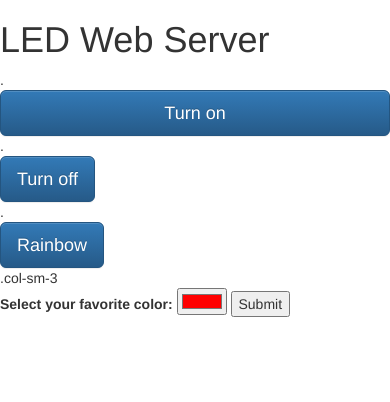
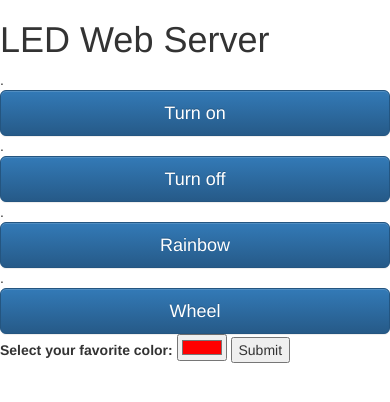
Before and after one commit to olol234/LED_Streifen, a Flask app: page / in a window 390 px wide. Shown: the top 402 px of the page. Run offline with Flask 2, Linux system fonts and the light colour scheme; some libraries are stand-ins or nearby versions.

Commit message:
Wheel added

```diff
--- a/templates/main.html
+++ b/templates/main.html
@@ -14,9 +14,9 @@
 
 <div class="row">
   <div class="col-md-3">.<div><a href="/on" class="btn btn-block btn-lg btn-primary" role="button">Turn on</a></div></div>
-  <div class="col-md-3">.<div><a href="/off" class="btn  btn-lg btn-primary" role="button">Turn off</a></div></div>
-  <div class="col-md-3">. <div><a href="/rainbow" class="btn  btn-lg btn-primary" role="button">Rainbow</a></div></div>
-  <div class="col-md-3">.col-sm-3</div>
+  <div class="col-md-3">.<div><a href="/off" class="btn  btn-lg btn-block btn-primary" role="button">Turn off</a></div></div>
+  <div class="col-md-3">.<div><a href="/rainbow" class="btn  btn-lg btn-block btn-primary" role="button">Rainbow</a></div></div>
+  <div class="col-md-3">.<div><a href="/Wheel" class="btn  btn-lg btn-block btn-primary" role="button">Wheel</a></div></div></div>
 </div>
 
 <form action="/colorpicker" method="post">
```
